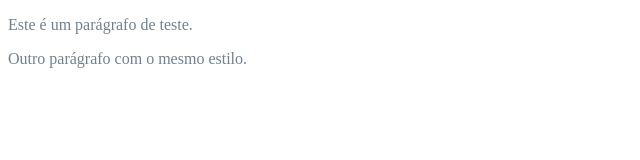
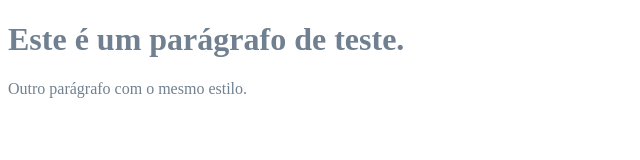
Before and after one commit to eduarda1606/laboratorio-front-end, a plain HTML site: page desafio-css-interno/index.html in a window 1280 px wide. Shown: the whole page, without its empty margins (0-640 px from the left). Drawn offline with Linux system fonts and the light colour scheme.

Commit message:
interno 4

```diff
--- a/desafio-css-interno/index.html
+++ b/desafio-css-interno/index.html
@@ -14,7 +14,7 @@
         </style>
     </head>
     <body>
-        <p>Este é um parágrafo de teste.</p>
+        <h1>Este é um parágrafo de teste.</h1>
 
         <p>Outro parágrafo com o mesmo estilo.</p>
     </body>
```
